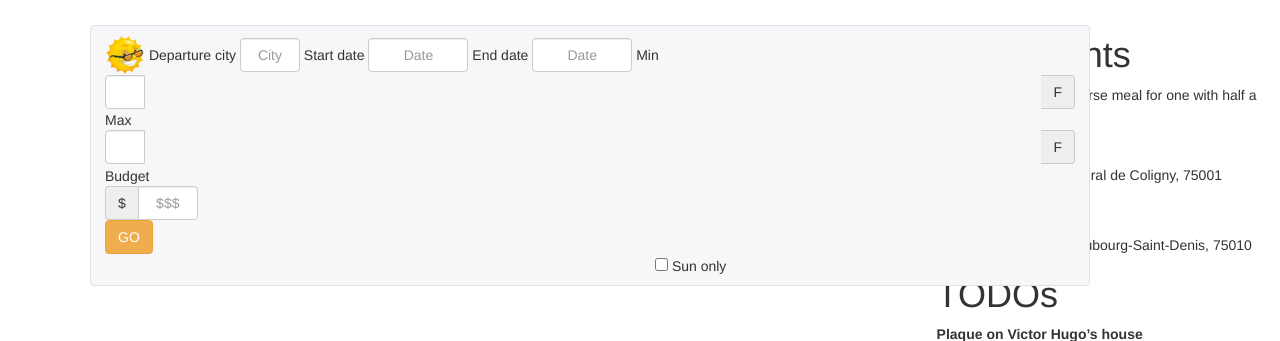
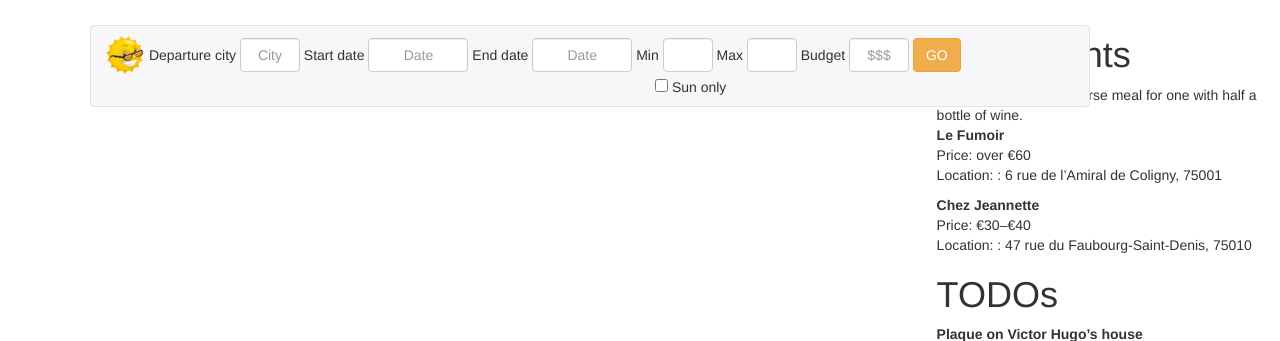
Before and after one commit to nicolqs/Sun-Trip, a PHP site: page / in a window 1280 px wide. Shown: the top 341 px of the page. Run offline with PHP 8.4, Linux system fonts and the light colour scheme; data that the repository does not hold is empty; some libraries are stand-ins or nearby versions.

Commit message:
Fix search-bar style for chrome

```diff
--- a/index.php
+++ b/index.php
@@ -85,10 +85,7 @@ include 'lib/meteo.php';
 
 <div class="form-group">
 	  <label class="sr-only" for="exampleInputEmail2">Min</label>
-<div class="input-group">
-	  <input type="" class="form-control" id="exampleInputEmail2" placeholder="" style="width: 40px;">
-	  <span class="input-group-addon">F</span>
-</div>
+	  <input type="" class="form-control" id="exampleInputEmail2" placeholder="" style="width: 50px;">
 
 </div>
 <div class="form-group">
@@ -97,10 +94,7 @@ include 'lib/meteo.php';
 
 <div class="form-group">
 
-<div class="input-group">
-	  <input type="" class="form-control" id="exampleInputEmail2" placeholder="" style="width: 40px;">
-	  <span class="input-group-addon">F</span>
-</div>
+	  <input type="" class="form-control" id="exampleInputEmail2" placeholder="" style="width: 50px;">
 
 </div>
 <div class="form-group">
@@ -109,10 +103,9 @@ include 'lib/meteo.php';
 
 <div class="form-group">
 	  <label class="sr-only" for="exampleInputEmail2">Budget</label>
-<div class="input-group">
-<span class="input-group-addon">$</span>
+
 	  <input type="" class="form-control" id="exampleInputEmail2" placeholder="$$$" style="width: 60px;">
-</div>
+
 </div>
   <button type="submit" class="btn btn-warning">GO</button>
 
```
